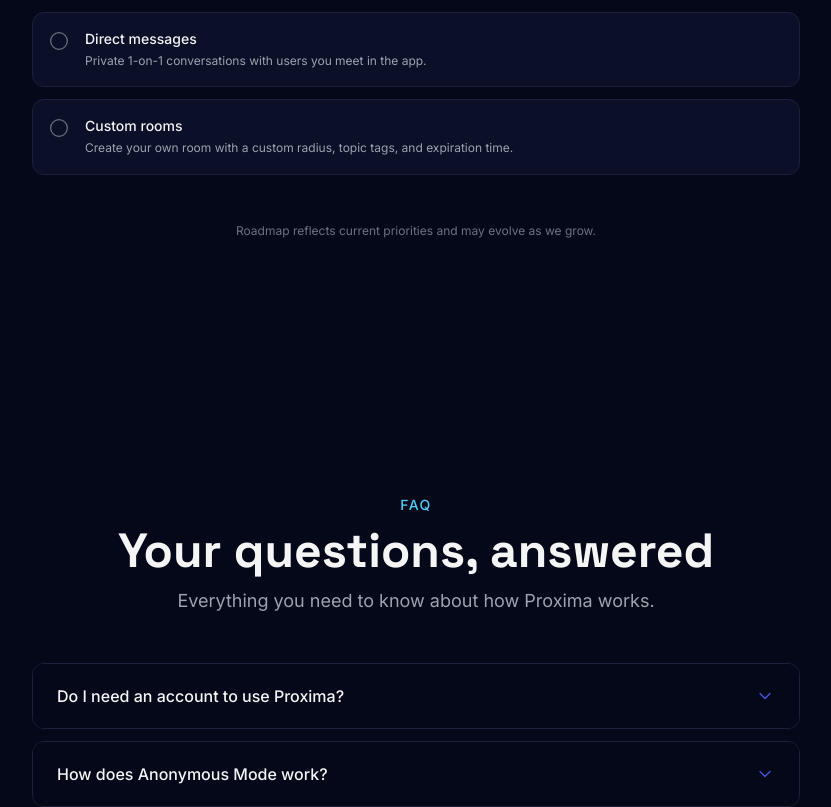
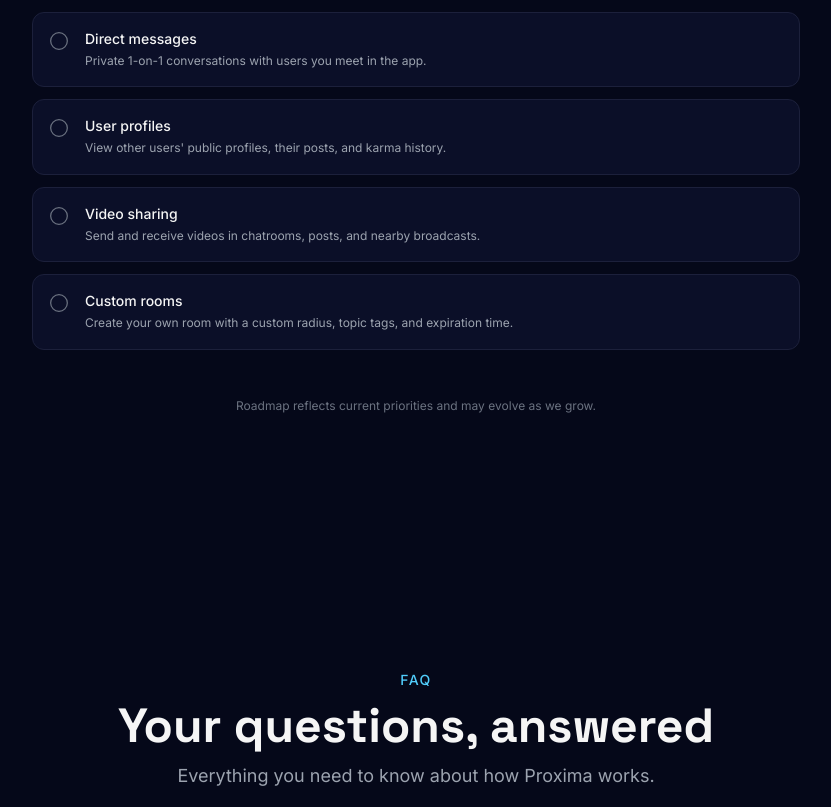
Before and after one commit to vex1220/proximachat-web, a Next.js app: page / in a window 1280 px wide. Shown: the part 5174-5981 px from the top of the page, without its empty margins (224-1055 px from the left). Built offline with nearby package versions, Linux system fonts and the light colour scheme.

Commit message:
Updated roadmaps

```diff
--- a/src/components/RoadmapSection.tsx
+++ b/src/components/RoadmapSection.tsx
@@ -26,6 +26,8 @@
   { status: 'in-progress', label: 'Android launch', description: 'Coming to Google Play this week.' },
   { status: 'in-progress', label: 'Campus verification', description: 'Optional .edu email verification for campus-only rooms and verified badges.' },
   { status: 'planned', label: 'Direct messages', description: 'Private 1-on-1 conversations with users you meet in the app.' },
+  { status: 'planned', label: 'User profiles', description: 'View other users\' public profiles, their posts, and karma history.' },
+  { status: 'planned', label: 'Video sharing', description: 'Send and receive videos in chatrooms, posts, and nearby broadcasts.' },
   { status: 'planned', label: 'Custom rooms', description: 'Create your own room with a custom radius, topic tags, and expiration time.' },
 ];
 
```
